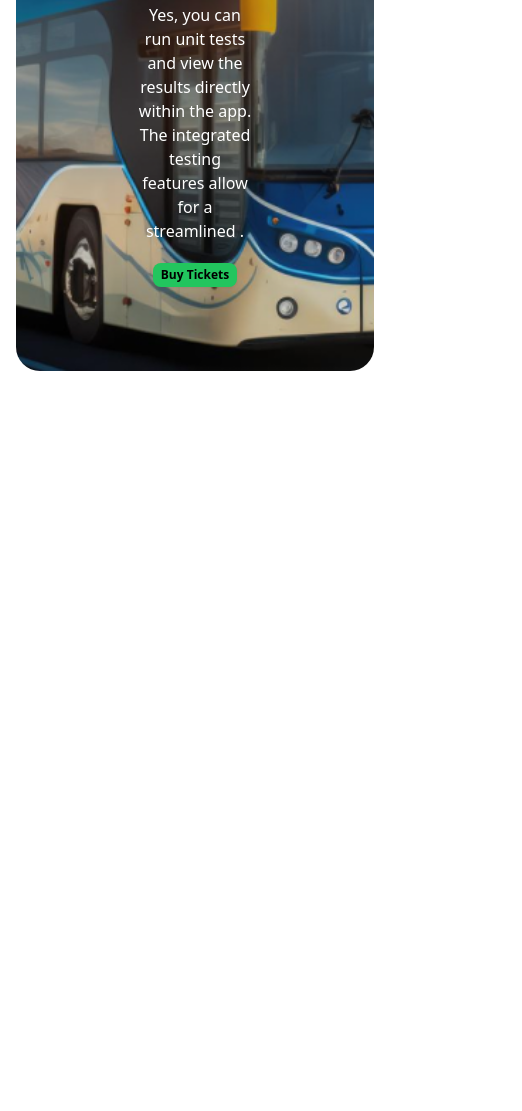
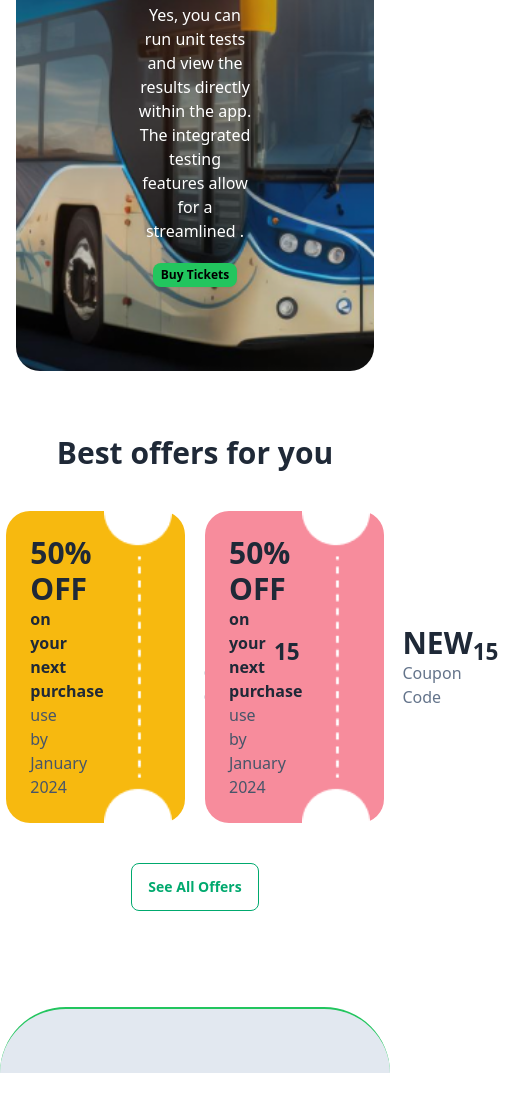
Before and after one commit to sakib-code00/busticket, a plain HTML site: page index.html in a window 390 px wide. Shown: the part 513-1624 px from the top of the page, 522 px wide, since content can reach past the window. Before the commit the page ends 884 px from the top, so only its background shows below. Drawn offline with nearby package versions, Linux system fonts and the light colour scheme.

Commit message:
cuopon and success section added

```diff
--- a/index.html
+++ b/index.html
@@ -35,7 +35,7 @@
                 </div>
               </div>
         </nav>
-        <div id="hero section" class="mx-auto text-center bg-[url('images/banner.png')] bg-no-repeat bg-cover bg-fixed bg-center p-16 rounded-3xl">
+        <div id="hero section" class="mx-auto text-center bg-[url('images/banner.png')] bg-no-repeat bg-cover bg-center p-16 rounded-3xl">
             <h1 class="text-5xl text-white font-extrabold mt-5">End-to-End Travel with</h1>
             <h2 class="text-5xl font-extrabold text-green-500 mt-5">P Paribahan</h2>
             <p class="w-1/2 text-center mx-auto mt-5 text-white">Yes, you can run unit tests and view the results directly within the app. The
@@ -44,9 +44,79 @@
 
         </div>
     </header>
-    <main>
+    <main class="mx-auto my-16">
 
+
+      <!-- Coupon Section -->
+      <div id="offer-section" class="w-11/12 mx-auto">
+        <h1 class="text-3xl text-center font-bold my-5">Best offers for you</h1>
+        <div class="flex justify-center gap-5 my-10">
+          <div class="w-1/2 mx-auto">
+            <div class="bg-[#F7B90F] rounded-3xl flex">
+              <div class=" m-auto p-6 w-1/2">
+                <h1 class="text-3xl font-extrabold">50% OFF</h1>
+                <p class="font-bold">on your next purchase</p>
+                <p class=" text-slate-600">use by January 2024</p>
+              </div>
+              <div class="flex">
+                <img class="mx-2" src="images/cupon-devider.png" alt="">
+                <div class="flex justify-center">
+                  <div class="m-auto p-6">
+                  <h1 class="text-3xl font-bold">NEW<sub>15</sub></h1>
+                  <p class="text-slate-500">Coupon Code</p>
+                  </div>
+                </div>
+              </div>
+            </div>
+            <div></div>
+          </div>
+
+          <div class="w-1/2 mx-auto">
+            <div class="bg-[#F78C9C] rounded-3xl flex">
+              <div class=" m-auto p-6 w-1/2">
+                <h1 class="text-3xl font-extrabold">50% OFF</h1>
+                <p class="font-bold">on your next purchase</p>
+                <p class=" text-slate-600">use by January 2024</p>
+              </div>
+              <div class="flex">
+                <img class="mx-2" src="images/cupon-devider.png" alt="">
+                <div class="flex justify-center">
+                  <div class="m-auto p-6">
+                  <h1 class="text-3xl font-bold">NEW<sub>15</sub></h1>
+                  <p class="text-slate-500">Coupon Code</p>
+                  </div>
+                </div>
+              </div>
+            </div>
+            <div></div>
+          </div>
+        </div>
+        <div class="w-full mx-auto text-center my-5">
+          <button class="btn btn-outline btn-success">See All Offers</button>
+        </div>
+      </div>
+
+      <div class="w-full mt-24 pt-16 bg-slate-200 border-t-2 border-green-500 rounded-t-full flex justify-center items-center">
+        <div class="w-11/12">
+
+        </div>
+      </div>
     </main>
+
+    <!-- Success Message Section -->
+    <div class="hidden">
+      <div id="successful" class="bg-slate-50 flex justify-center items-center h-screen">
+        <div class="m-auto w-1/2 bg-white text-center rounded-3xl p-12">
+          <img class="mx-auto mb-3" src="images/success.png" alt="">
+          <h2 class="mb-3 text-2xl font-bold text-green-500 m-5">SUCCESS</h2>
+          <p class="mb-3 font-bold text-xl">Thank you for Booking Our Bus Seats. We are working hard to find the best service and deals for you. </p>
+          <p class="text-xl text-gray-400">Shortly you will find a confirmation in your email.</p>
+          <button class="btn btn-xs sm:btn-sm md:btn-md lg:btn-lg bg-green-500 font-bold text-white rounded-full px-16 m-5 mx-auto">Continue</button>
+        </div>
+      </div>
+    </div>
+
+
     <footer>
 
     </footer>
```
